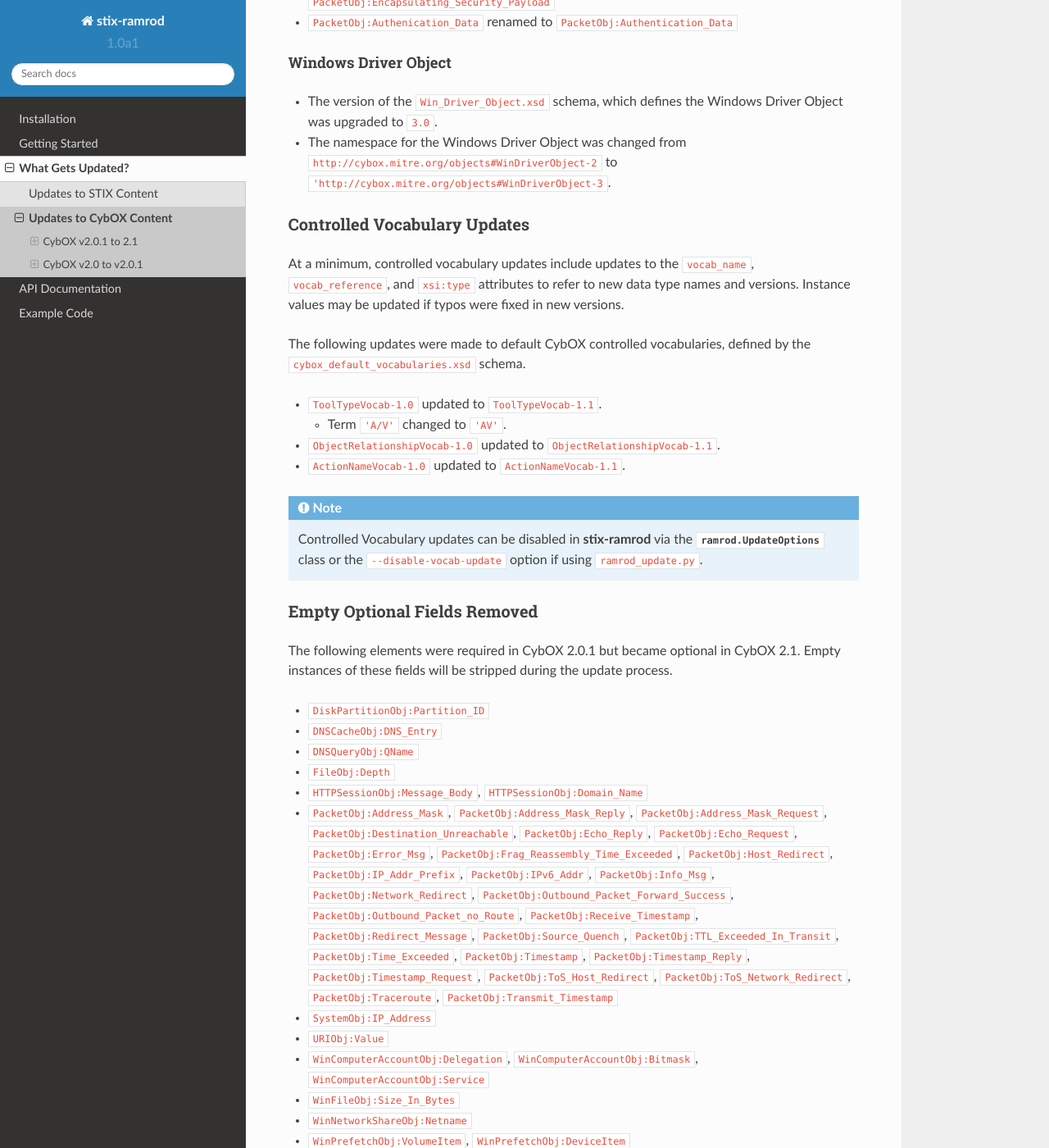
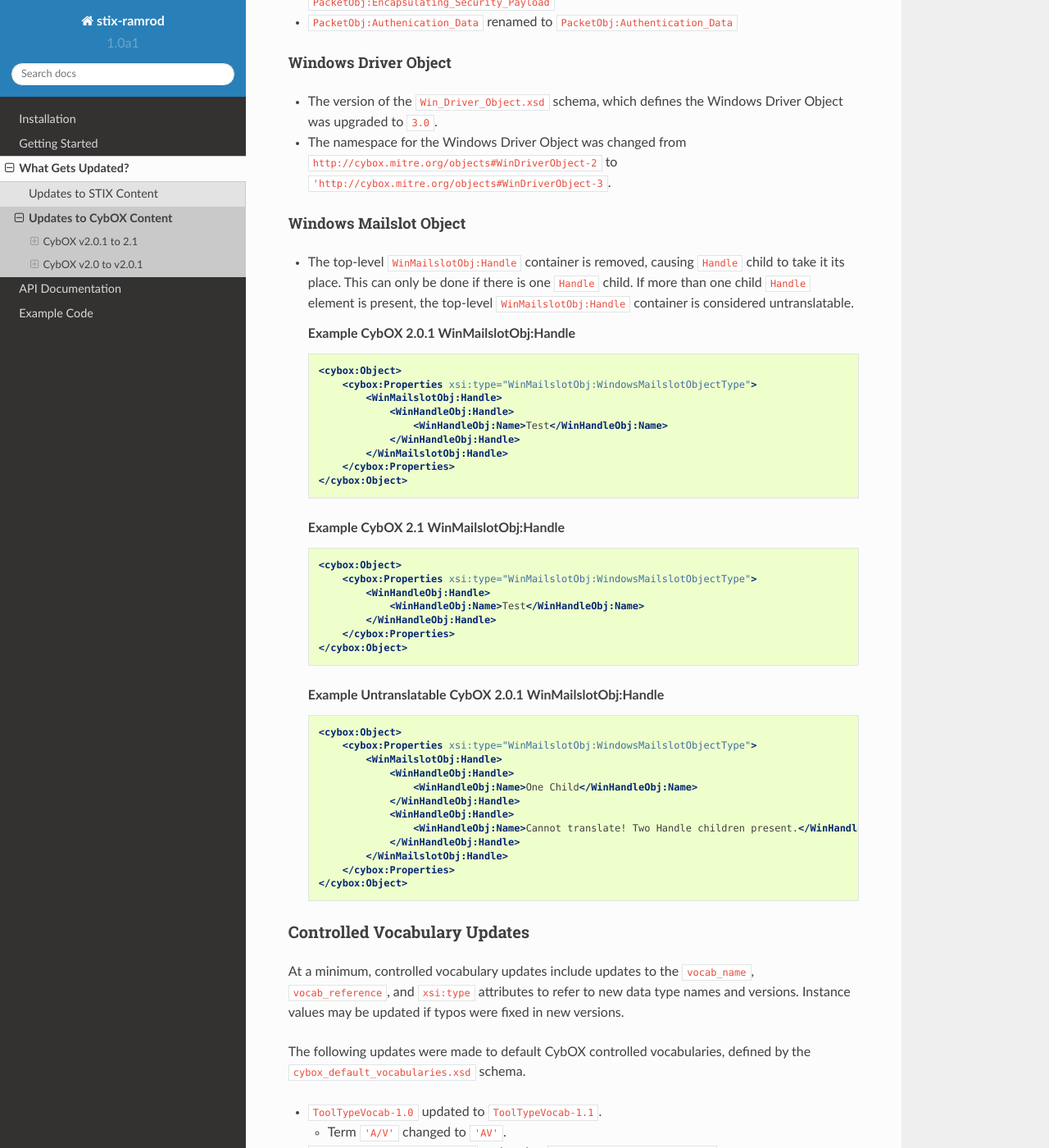
Before and after one commit to STIXProject/stix-ramrod, a Sphinx documentation site: the page built from docs/updates/cybox/index.rst, in a window 1280 px wide and 1400 px high, scrolled down 2017 px. Shown: the whole window at 82% size. Built offline with Sphinx 7.4.7 and the Read the Docs theme 2.0.0, drawn with Linux system fonts in a browser that asks for light colours.

Commit message:
Updated Object documentation

```diff
--- a/docs/updates/cybox/cybox_2.0.1_to_2.1.rst
+++ b/docs/updates/cybox/cybox_2.0.1_to_2.1.rst
@@ -72,6 +72,57 @@ Windows Driver Object
   ``'http://cybox.mitre.org/objects#WinDriverObject-3``.
 
 
+Windows Mailslot Object
+~~~~~~~~~~~~~~~~~~~~~~~
+* The top-level ``WinMailslotObj:Handle`` container is removed, causing
+  ``Handle`` child to take it its place. This can only be done if there
+  is one ``Handle`` child. If more than one child ``Handle`` element is
+  present, the top-level ``WinMailslotObj:Handle`` container is considered
+  untranslatable.
+
+  **Example CybOX 2.0.1 WinMailslotObj:Handle**
+
+  .. code-block:: xml
+
+    <cybox:Object>
+        <cybox:Properties xsi:type="WinMailslotObj:WindowsMailslotObjectType">
+            <WinMailslotObj:Handle>
+                <WinHandleObj:Handle>
+                    <WinHandleObj:Name>Test</WinHandleObj:Name>
+                </WinHandleObj:Handle>
+            </WinMailslotObj:Handle>
+        </cybox:Properties>
+    </cybox:Object>
+
+  **Example CybOX 2.1 WinMailslotObj:Handle**
+
+  .. code-block:: xml
+
+    <cybox:Object>
+        <cybox:Properties xsi:type="WinMailslotObj:WindowsMailslotObjectType">
+            <WinHandleObj:Handle>
+                <WinHandleObj:Name>Test</WinHandleObj:Name>
+            </WinHandleObj:Handle>
+        </cybox:Properties>
+    </cybox:Object>
+
+  **Example Untranslatable CybOX 2.0.1 WinMailslotObj:Handle**
+
+  .. code-block:: xml
+
+    <cybox:Object>
+        <cybox:Properties xsi:type="WinMailslotObj:WindowsMailslotObjectType">
+            <WinMailslotObj:Handle>
+                <WinHandleObj:Handle>
+                    <WinHandleObj:Name>One Child</WinHandleObj:Name>
+                </WinHandleObj:Handle>
+                <WinHandleObj:Handle>
+                    <WinHandleObj:Name>Cannot translate! Two Handle children present.</WinHandleObj:Name>
+                </WinHandleObj:Handle>
+            </WinMailslotObj:Handle>
+        </cybox:Properties>
+    </cybox:Object>
+
 Controlled Vocabulary Updates
 ^^^^^^^^^^^^^^^^^^^^^^^^^^^^^
 
```
